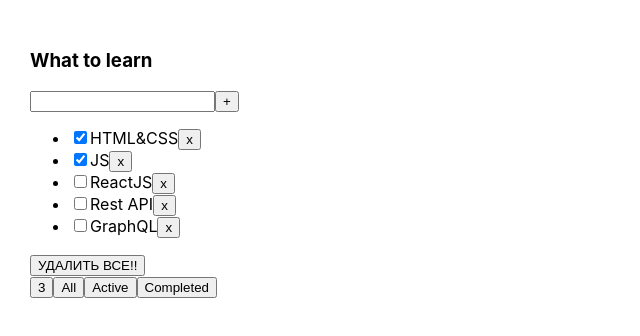
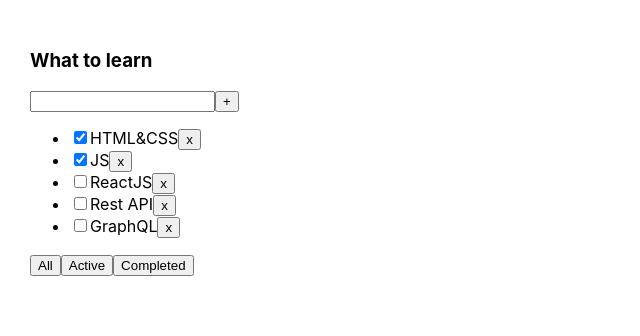
Before and after one commit to Kliapwnz/newTODOLIST, a React (Create React App) app: page / in a window 1280 px wide. Shown: the top 336 px of the page, without its empty margins (0-640 px from the left). Built offline with nearby package versions, Linux system fonts and the light colour scheme.

Commit message:
completed

```diff
--- a/src/App.tsx
+++ b/src/App.tsx
@@ -2,28 +2,8 @@ import React, {useState} from 'react';
 import './App.css';
 import {Todolist} from './Todolist';
 
-export type FilterValuesType = "all" | "active" | "completed" | "three"
+export type FilterValuesType = "all" | "active" | "completed"
 
-//Hi guys!
-//1. Let's create a 'DELETE ALL TASKS' button, and place it above the filter buttons
-//Clicking the button removes all tasks
-//2. Let's create a fourth filter button-if you click it, the first three tasks will be displayed
-//3. Relocate everything associated with  filters to the Todolist.tsx component. Make it work
-//
-// let [filter, setFilter] = useState<FilterValuesType>("all");
-//
-// let tasksForTodolist = tasks;
-//
-// if (filter === "active") {
-//     tasksForTodolist = tasks.filter(t => t.isDone === false);
-// }
-// if (filter === "completed") {
-//     tasksForTodolist = tasks.filter(t => t.isDone === true);
-// }
-//
-// function changeFilter(value: FilterValuesType) {
-//     setFilter(value);
-// }
 
 function App() {
 
@@ -35,9 +15,6 @@ function App() {
         {id: 5, title: "GraphQL", isDone: false},
     ]);
 
-    function deleteAllTasks() {
-        setTasks([])
-    }
 
     function removeTask(id: number) {
         let filteredTasks = tasks.filter(t => t.id != id);
@@ -48,9 +25,6 @@ function App() {
 
     let tasksForTodolist = tasks;
 
-    if (filter === "three") {
-        tasksForTodolist = tasks.filter(t => t.id < 4)
-    }
     if (filter === "active") {
         tasksForTodolist = tasks.filter(t => t.isDone === false);
     }
@@ -68,7 +42,6 @@ function App() {
                       tasks={tasksForTodolist}
                       removeTask={removeTask}
                       changeFilter={changeFilter}
-                      deleteAllTasks={deleteAllTasks}
             />
 
 
@@ -77,63 +50,3 @@ function App() {
 }
 
 export default App;
-
-
-//-------------------------------------------------------------------------
-
-// import React, {useState} from 'react';
-// import './App.css';
-// import {Todolist} from './Todolist';
-//
-//
-// export type FilterValuesType = "all" | "active" | "completed" | "three";
-//
-// function App() {
-//
-//     let [tasks, setTasks] = useState([
-//         {id: 1, title: "HTML&CSS", isDone: true},
-//         {id: 2, title: "JS", isDone: true},
-//         {id: 3, title: "ReactJS", isDone: false},
-//         {id: 4, title: "Rest API", isDone: false},
-//         {id: 5, title: "GraphQL", isDone: false},
-//     ]);
-//
-//     const deleteAllTasks = () => {
-//         setTasks([])
-//     }
-//
-//     function removeTask(id: number) {
-//         let filteredTasks = tasks.filter(t => t.id != id);
-//         setTasks(filteredTasks);
-//     }
-//
-//     // let [filter, setFilter] = useState<FilterValuesType>("all");
-//     //
-//     // let tasksForTodolist = tasks;
-//     //
-//     // if (filter === "active") {
-//     //     tasksForTodolist = tasks.filter(t => t.isDone === false);
-//     // }
-//     // if (filter === "completed") {
-//     //     tasksForTodolist = tasks.filter(t => t.isDone === true);
-//     // }
-//     //
-//     // function changeFilter(value: FilterValuesType) {
-//     //     setFilter(value);
-//     // }
-//
-//     return (
-//         <div className="App">
-//             <Todolist
-//                 title="What to learn"
-//                 tasks={tasks}
-//                 removeTask={removeTask}
-//                 //changeFilter={changeFilter}
-//                 deleteAllTasks={deleteAllTasks}
-//
-//             />
-//         </div>
-//     );
-// }
-//
-// export default App;
--- a/src/Todolist.tsx
+++ b/src/Todolist.tsx
@@ -12,7 +12,7 @@ type PropsType = {
     tasks: Array<TaskType>
     removeTask: (taskId: number) => void
     changeFilter: (value: FilterValuesType) => void
-    deleteAllTasks: () => void
+
 }
 
 export function Todolist(props: PropsType) {
@@ -35,16 +35,7 @@ export function Todolist(props: PropsType) {
             }
         </ul>
         <div>
-            <button onClick={() => {
-                props.deleteAllTasks()
-            }}>УДАЛИТЬ ВСЕ!!
-            </button>
-        </div>
-        <div>
-            <button onClick={() => {
-                props.changeFilter("three")
-            }}>3
-            </button>
+
             <button onClick={() => {
                 props.changeFilter("all")
             }}>
@@ -63,76 +54,3 @@ export function Todolist(props: PropsType) {
         </div>
     </div>
 }
-
-
-//------------------------------------------------------------------------------------------------
-
-// import React, {useState} from 'react';
-// import {FilterValuesType} from './App';
-//
-// type TaskType = {
-//     id: number
-//     title: string
-//     isDone: boolean
-// }
-//
-// type PropsType = {
-//     title: string
-//     tasks: Array<TaskType>
-//     removeTask: (taskId: number) => void
-//     //changeFilter: (value: FilterValuesType) => void
-//     deleteAllTasks:()=>void
-// }
-//
-// export function Todolist(props: PropsType) {
-//
-//     let [filter, setFilter] = useState<FilterValuesType>("all");
-//
-//     let tasksForTodolist = props.tasks;
-//
-//     if (filter === "three") {
-//         tasksForTodolist = props.tasks.filter(t => t.id<4);
-//     }
-//     if (filter === "active") {
-//         tasksForTodolist = props.tasks.filter(t => t.isDone === false);
-//     }
-//     if (filter === "completed") {
-//         tasksForTodolist = props.tasks.filter(t => t.isDone === true);
-//     }
-//
-//     function changeFilter(value: FilterValuesType) {
-//         setFilter(value);
-//     }
-//
-//     return <div>
-//         <h3>{props.title}</h3>
-//         <div>
-//             <input/>
-//             <button>+</button>
-//         </div>
-//         <ul>
-//             {
-//                 tasksForTodolist.map(t => <li key={t.id}>
-//                     <input type="checkbox" checked={t.isDone}/>
-//                     <span>{t.title}</span>
-//                     <button onClick={ () => { props.removeTask(t.id) } }>x</button>
-//                 </li>)
-//             }
-//         </ul>
-//         <button onClick={()=>props.deleteAllTasks()}>DELETE ALL TASKS</button>
-//         <div>
-//             <button onClick={ () => { changeFilter("three") } }>
-//                 Give me the first three
-//             </button>
-//             <button onClick={ () => { changeFilter("all") } }>
-//                 All
-//             </button>
-//             <button onClick={ () => { changeFilter("active") } }>
-//                 Active
-//             </button>
-//             <button onClick={ () => { changeFilter("completed") } }>
-//                 Completed
-//             </button>
-//         </div>
-//     </div>
-// }
```
